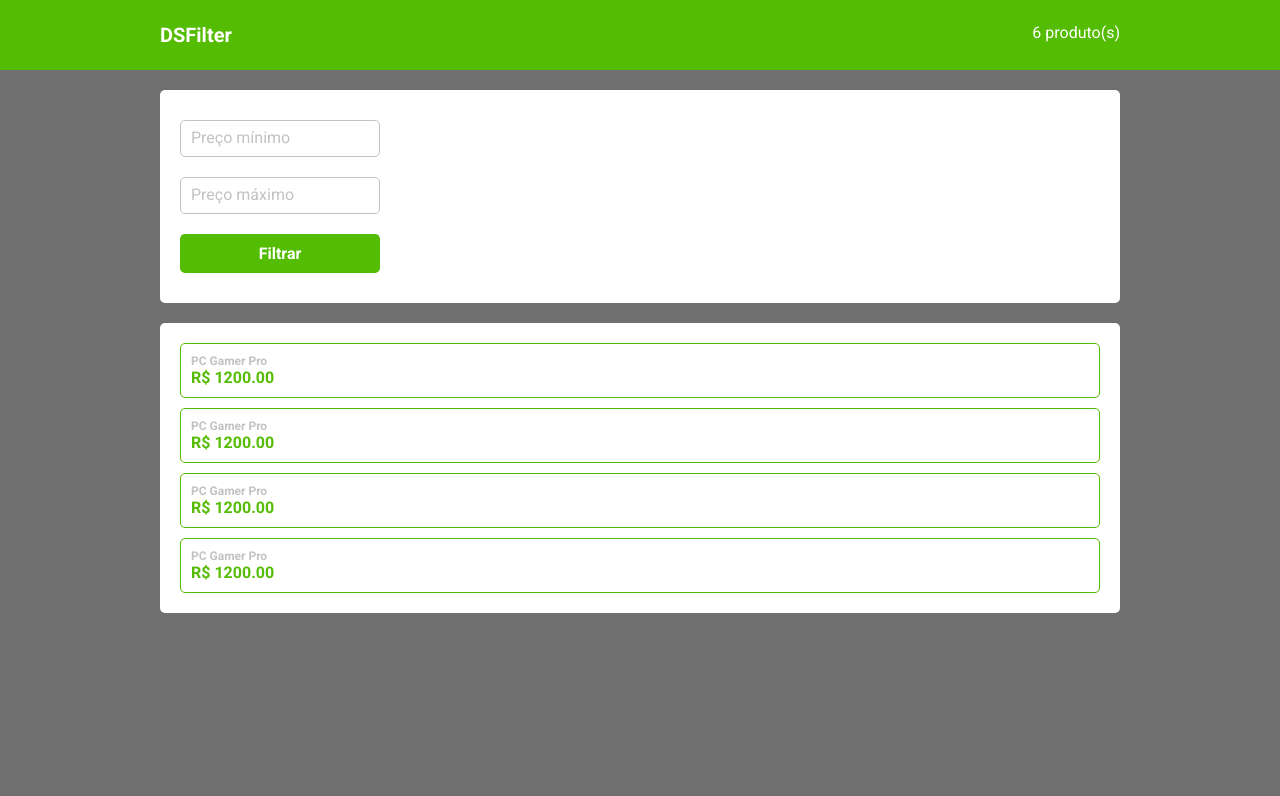
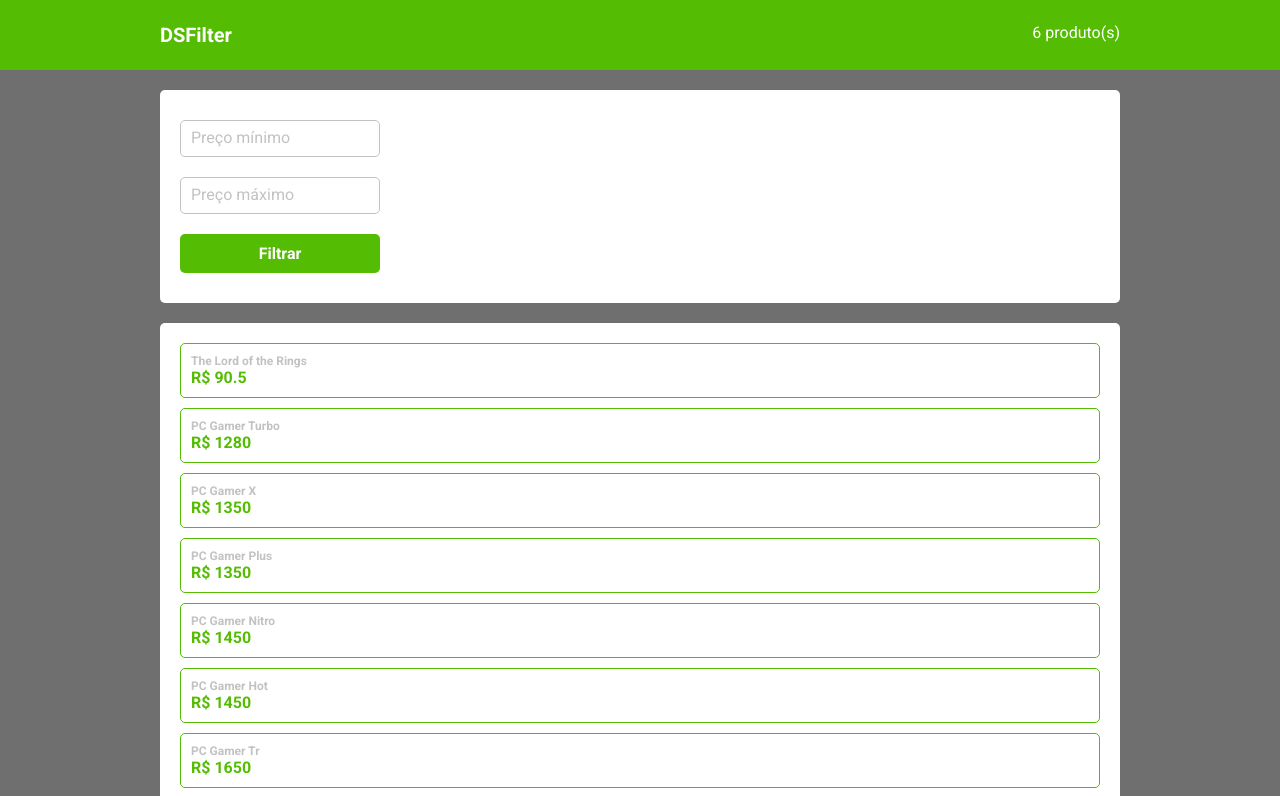
Before and after one commit to 244Walyson/DSFIlter, a React (Vite) app in the folder DSFilter/: page / in a window 1280 px wide. Shown: the top 796 px of the page. Built offline with nearby package versions, Linux system fonts and the light colour scheme.

Commit message:
dinamic list products

```diff
--- a/DSFilter/src/components/ListProducts/index.tsx
+++ b/DSFilter/src/components/ListProducts/index.tsx
@@ -1,15 +1,19 @@
 import './styles.css'
 import ProductCard from '../ProductCard'
+import { findByPrice } from '../../services/product-service'
 
 const ListProducts = () => {
+
+    const products = findByPrice(0, Number.MAX_VALUE)
+
     return (
         <div className="container">
             <div className="list-products">
-                <div className="card-product-list"><ProductCard></ProductCard></div>
-                <div className="card-product-list"><ProductCard></ProductCard></div>
-                <div className="card-product-list"><ProductCard></ProductCard></div>
-                <div className="card-product-list"><ProductCard></ProductCard></div>
-
+                {products && products.map(item => (
+                    <div key={item.id} className="card-product-list">
+                    <ProductCard name={item.name} price={item.price}></ProductCard>
+                    </div>
+                ))}
             </div>
         </div>
     )
--- a/DSFilter/src/components/ProductCard/index.tsx
+++ b/DSFilter/src/components/ProductCard/index.tsx
@@ -1,10 +1,15 @@
 import './styles.css'
 
-const ProductCard = () => {
+type props = {
+    name: string;
+    price: number;
+}
+
+const ProductCard = ({name, price}: props) => {
   return (
     <div className="card-product">
-        <h3>PC Gamer Pro</h3>
-        <h2>R$ 1200.00</h2>
+        <h3>{name}</h3>
+        <h2>R$ {price}</h2>
     </div>
   )
 }
```
